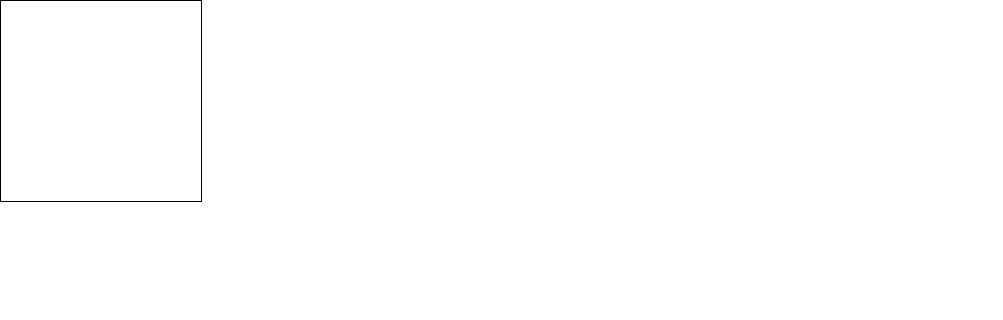
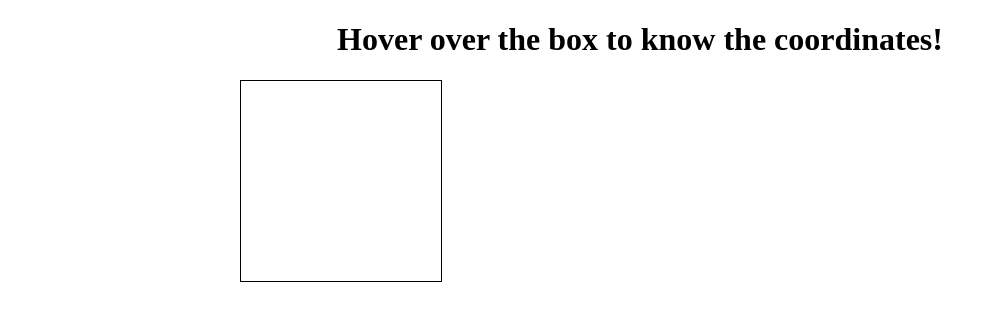
Before and after one commit to srishtiBajpai/coordinatedRect, a plain HTML site: page index.html in a window 1280 px wide. Shown: the whole page, without its empty margins (0-1003 px from the left). Drawn offline with Linux system fonts and the light colour scheme.

Commit message:
position of rect

```diff
--- a/index.html
+++ b/index.html
@@ -7,7 +7,8 @@
     <title>CoordinatesRect-canvas</title>
 </head>
 <body style="box-sizing:border-box; margin:0;padding:0">
-   <div style="display:flex"> <div class="rect" style="width:200px; height:200px; border:0.1rem solid black"></div>
+    <h1 style="text-align:center"> Hover over the box to know the coordinates!</h1>
+   <div style="display:flex;margin-left:15rem"> <div class="rect" style="width:200px; height:200px; border:0.1rem solid black"></div>
 
     <div class="show" style="margin-top:5.5rem;"> </div>
     </div>
```
